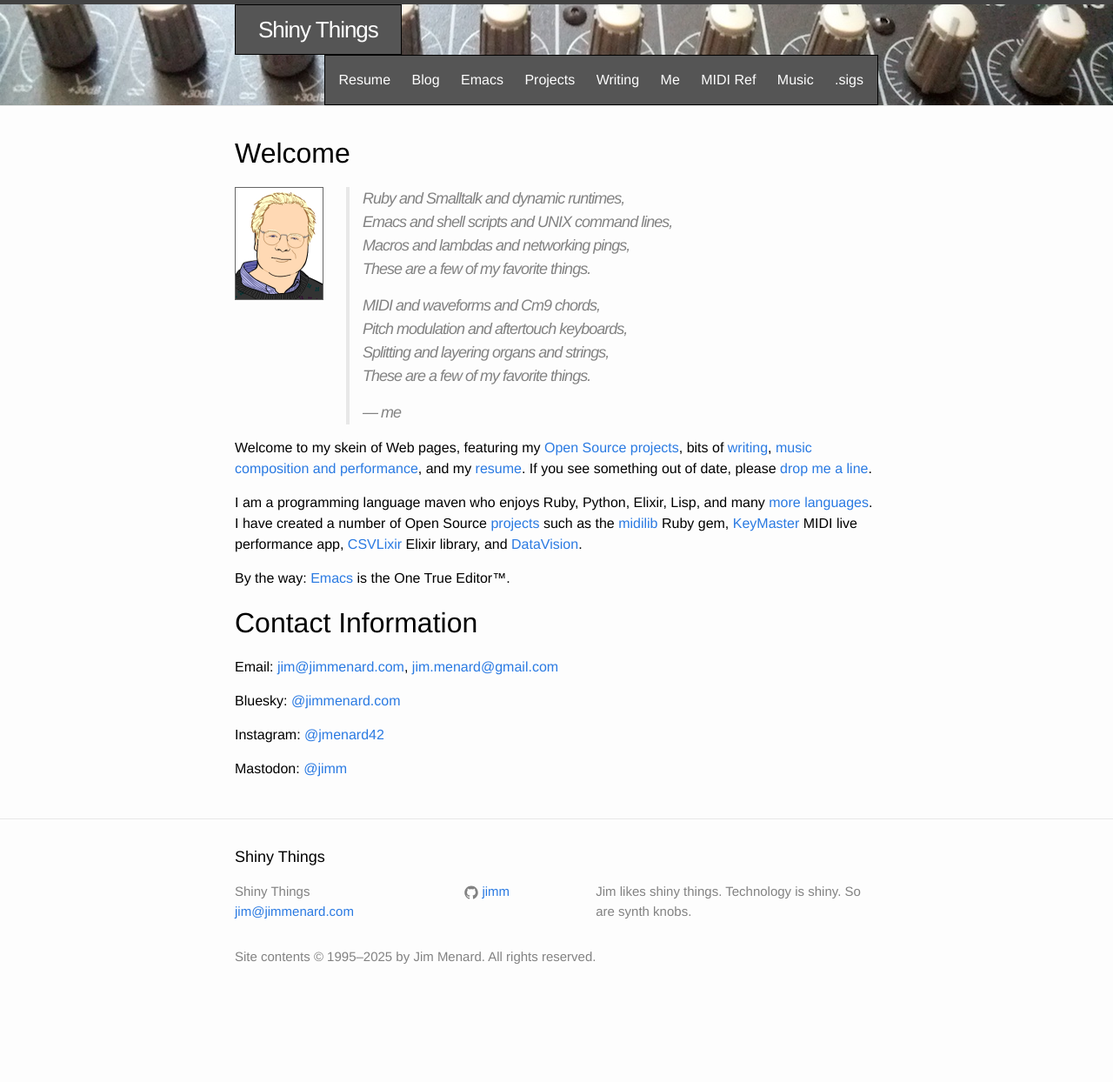
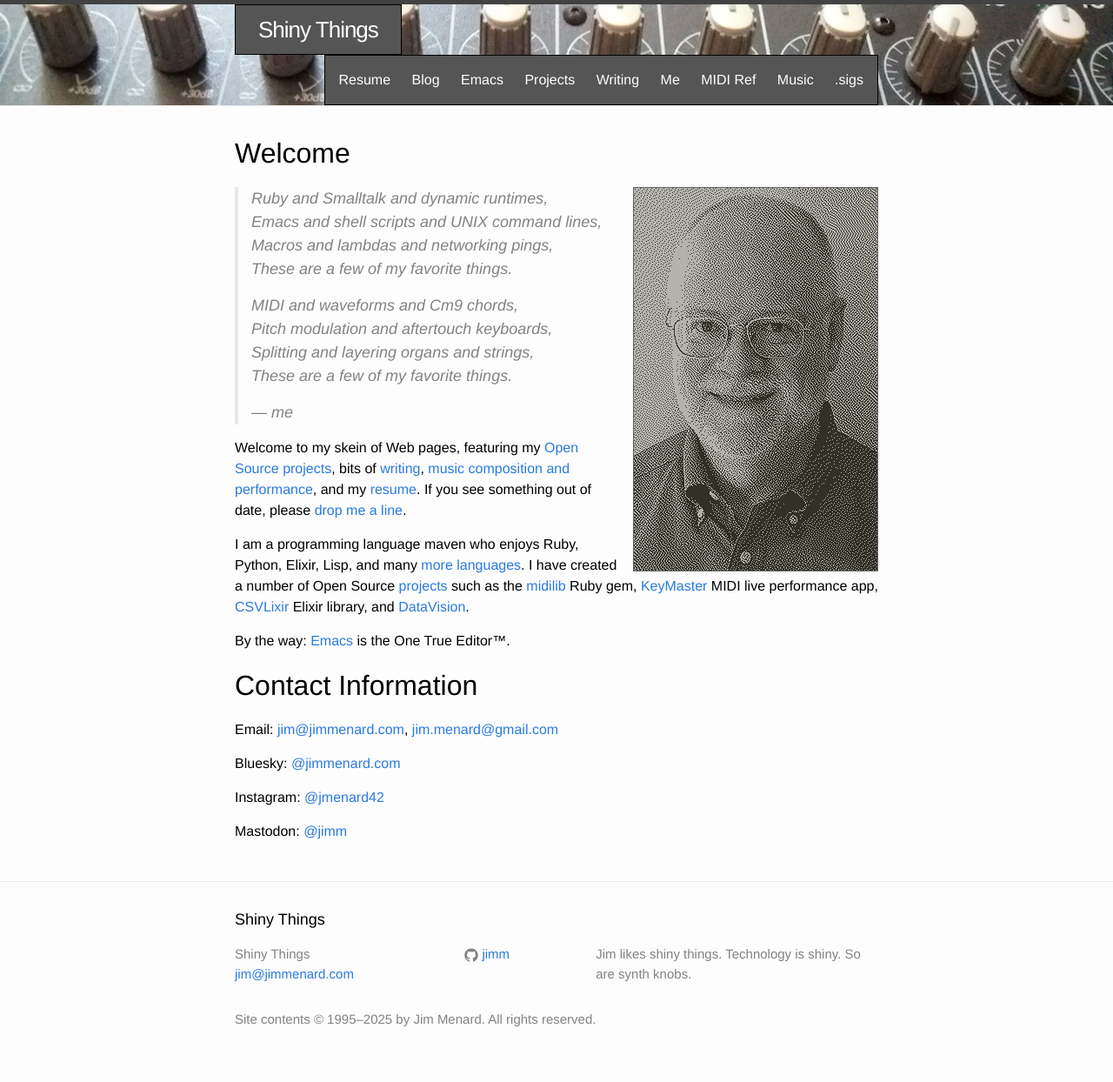
Before and after one commit to jimm/www-jimmenard-com-jekyll, a Jekyll site: the page built from index.md, in a window 1280 px wide. Shown: the whole page at 87% size. Built offline with Jekyll 4.4.1, drawn with Linux system fonts in a browser that asks for light colours; before the commit the page ends 1172 px from its top, so only the background shows below that.

Commit message:
home page dithered image

```diff
--- a/_sass/_base.scss
+++ b/_sass/_base.scss
@@ -46,8 +46,8 @@ img {
 }
 
 img.texthead {
-  float:left;
-  margin-right:1em;
+  float:right;
+  margin-left: 1em;
   vertical-align: top;
   border: 1px solid #666;
 }
@@ -118,7 +118,6 @@ blockquote {
     border-left: 4px solid $grey-color-light;
     padding-left: calc($spacing-unit / 2);
     font-size: 18px;
-    letter-spacing: -1px;
     font-style: italic;
 
     > :last-child {
--- a/_sass/_layout.scss
+++ b/_sass/_layout.scss
@@ -208,7 +208,7 @@
  * Index page lyrics
  */
 #welcome + p + blockquote {
-    margin-left: 128px;
+    /* margin-left: 128px; */
 }
 
 /**
--- a/index.md
+++ b/index.md
@@ -5,10 +5,10 @@ layout: default
 # Welcome
 
 <img
-  src="images/jim_128.png"
+  src="images/jim-dithered.png"
   class="texthead"
-  alt="Portrait by Nitrozac of Geek Culture/The Joy of Tech"
-  title="Me, as rendered by Nitrozac of Geek Culture/The Joy of Tech"
+  alt="Dithered headshot"
+  title="Me, dithered"
 />
 
 > Ruby and Smalltalk and dynamic runtimes,
```
Also changed, not shown: images/jim-dithered.png (added).
